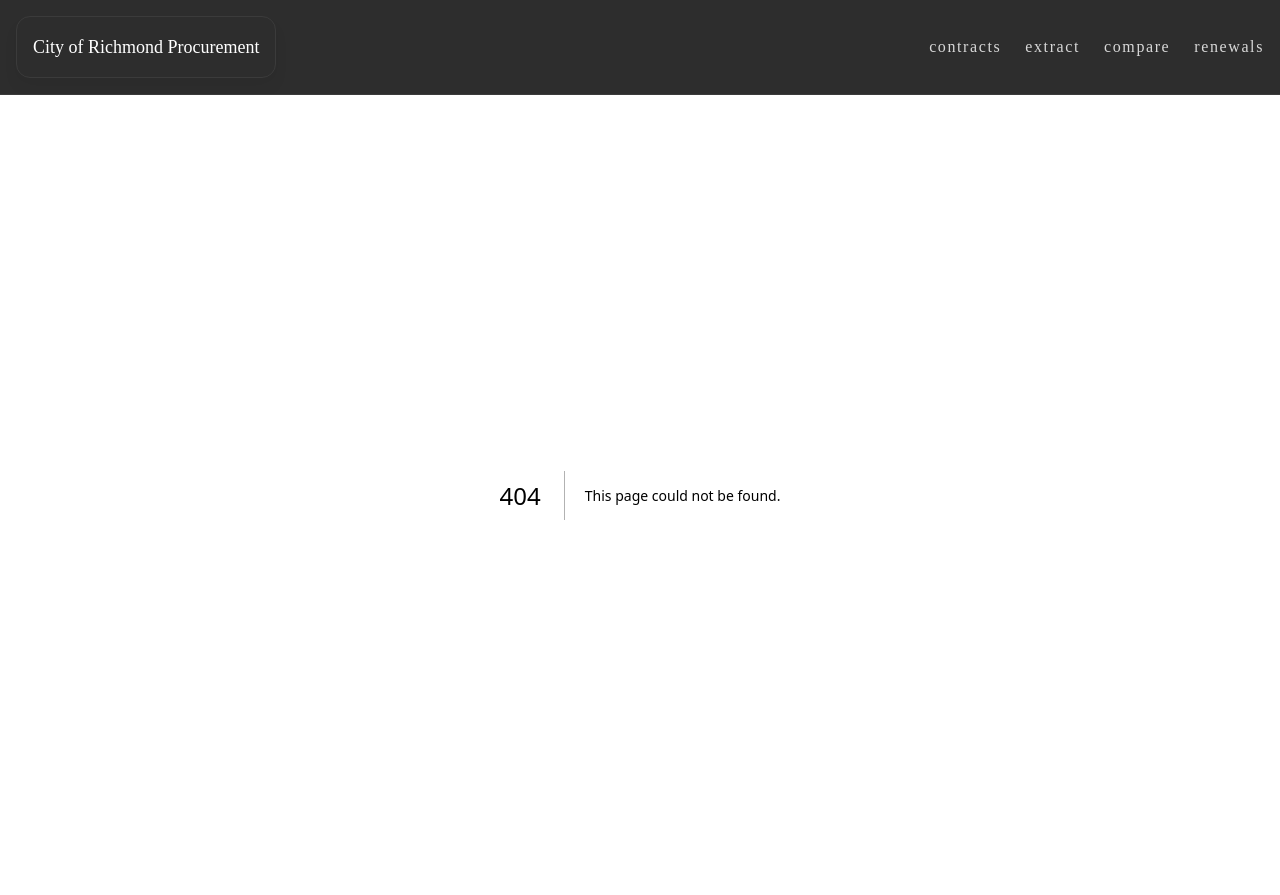
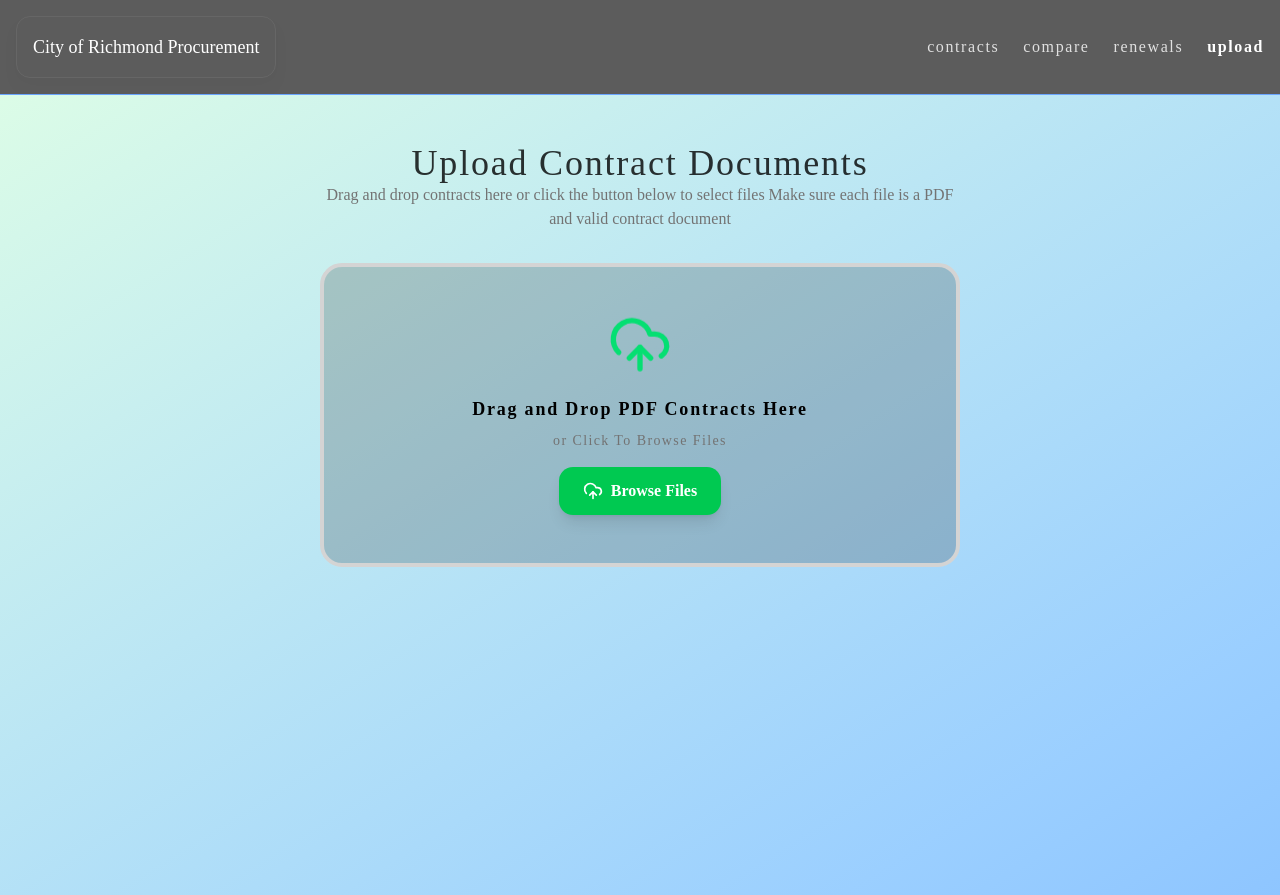
Before and after one commit to ricksond/open-city-webapp, a Next.js app in the folder my-app/: page /upload in a window 1280 px wide. Before the commit this address had no page. Built offline with nearby package versions, Linux system fonts and the light colour scheme.

Commit message:
Update 1

```diff
--- a/my-app/app/extract/page.tsx
+++ /dev/null
@@ -1,9 +0,0 @@
-import React from 'react'
-
-const ExtractPage = () => {
-  return (
-    <div>ExtractPage</div>
-  )
-}
-
-export default ExtractPage;
--- /dev/null
+++ b/my-app/app/upload/page.tsx
@@ -0,0 +1,10 @@
+import React from 'react'
+import UploadPage from '@/components/upload/UploadPage'
+
+export default function Upload(){
+  return (
+    <div>
+        <UploadPage />
+    </div>
+  )
+}
--- a/my-app/components/layouts/NavBar.tsx
+++ b/my-app/components/layouts/NavBar.tsx
@@ -10,13 +10,13 @@ const NavBar = () => {
 
     const navItems=[
         {name:"contracts",href:"/contracts"},
-        {name:"extract",href:"/extract"},
         {name:"compare",href:"/compare"},
         {name:"renewals",href:"/renewals"},
+        {name:"upload",href:"/upload"},
     ]
 
   return (
-    <div className='border-b border-neutral-800 bg-neutral-900 opacity-90 sticky top-0 z-50'>
+    <div className='border-b border-blue-500 bg-neutral-900 opacity-70 top-0 z-50'>
         <div className='max-w-7xl mx-auto flex items-center justify-between p-4'>
             <motion.div whileHover={{scale:1.1}} className='rounded-xl border border-neutral-800 bg-neutral-900 p-4 md:text-5xl lg:text-6xl p4 shadow-lg'>
                 <h1 className=' text-lg text-white hover:text-white'><Link href="/">City of Richmond Procurement</Link></h1>
--- /dev/null
+++ b/my-app/components/upload/UploadPage.tsx
@@ -0,0 +1,118 @@
+"use client";
+import {useState,useRef} from "react"
+import React from "react";
+import { AnimatePresence,motion } from "framer-motion";
+import toast, { Toaster } from "react-hot-toast";
+import { UploadCloud,FileText, X } from "lucide-react";
+
+
+export default function UploadPage(){
+    const [files,setFiles]=useState<File[]>([]);
+    const [dragging,setDragging]=useState(false);
+    const [uploading,setUploading]=useState(false);
+    const fileInputRef=useRef<HTMLInputElement>(null);
+
+    const handleBrowseClick=()=>{
+        fileInputRef.current?.click();
+    }
+    // Handle files
+    const handleFiles=(newfiles:FileList|null)=>{
+        if(!newfiles) return;
+        const fileArray=Array.from(newfiles).filter((file)=>file.type === "application/pdf");
+        setFiles((prev)=>[...prev,...fileArray]);
+    };
+
+    // Handle drops
+    const handleDrops=(e:React.DragEvent<HTMLDivElement>)=>{
+        e.preventDefault();
+        setDragging(false);
+        handleFiles(e.dataTransfer.files);
+    }
+    // Remove File
+    const removeFile=(index:number)=>{
+        setFiles((prev)=>prev.filter((_,i)=>i!==index));
+    };
+    // Upload files
+    const handleUpload=async()=>{
+        if(files.length===0) {
+            toast.error("No files to Upload");
+            return;
+        }
+        setUploading(true);
+        // animate or mock api call
+        await new Promise((res)=>setTimeout(res,500));
+
+        setUploading(false);
+        setFiles([]);
+        toast.success("Files uploaded successfully");
+    };
+
+    return (
+        <motion.div className="min-h-screen w-full bg-linear-to-br from-green-100 to-blue-300">
+        <motion.div initial={{opacity:0,y:20}} animate={{opacity:1,y:0}} transition={{duration:0.8}} className="max-w-2xl mx-auto px-4 py-12">
+            <Toaster position="top-right" />
+
+            <h1 className="text-4xl font-medium opacity-80 text-black tracking-wider text-center">Upload Contract Documents</h1>
+            <p className="text-neutral-500 text-center mb-8">Drag and drop contracts here or click the button below  to select files
+                Make sure each file is a PDF and valid contract document
+            </p>
+            <motion.div
+            onDragOver={(e)=>{
+                e.preventDefault();
+                setDragging(true);}}
+            onDragLeave={()=>{
+                setDragging(false);
+            }}
+            onDrop={handleDrops}
+            whileHover={{scale:1.02}}
+            initial={{opacity:0,y:30}}
+            animate={{opacity:1,y:0}}
+            className={`relative flex flex-col items-center justify-center border-4 border-green rounded-3xl p-12 cursor-pointer transition-colors ${dragging ? "border-green-400 bg-green-900/20" : "border-neutral-300 hover:border-green-400 bg-neutral-900/20"}`}>
+                <UploadCloud className="w-16 h-16 text-green-400 mb-4  animate-bounce" />
+                <p className="text-black text-lg font-semibold tracking-widest mb-2">Drag and Drop PDF Contracts Here</p>
+                <p className="text-neutral-500 text-sm mb-4 tracking-widest">or Click To Browse Files</p>
+                <button
+                   type="button"
+                   onClick={handleBrowseClick}
+                   className="flex items-center gap-2 px-6 py-3 rounded-xl bg-green-500 text-white font-semibold hover:bg-green-600 transition shadow-lg"
+                    >
+                    <UploadCloud className="w-5 h-5" /> {uploading ? "Uploading...": "Browse Files"}
+                </button>
+                  <input
+                  type="file"
+                  multiple
+                  ref={fileInputRef}
+                  accept="application/pdf"
+                  className="hidden"
+                  onChange={(e) => handleFiles(e.target.files)}
+                  />
+            </motion.div>
+            <AnimatePresence>
+                {files.length > 0 && (
+                    <motion.div
+                    initial={{opacity:0,y:20}}
+                    animate={{opacity:1,y:0}}
+                    exit={{opacity:0,y:-20}}
+                    className="mt-8 grid grid-cols-1 sm:grid-cols-3 gap-4"
+                    >
+                       {files.map((file,index)=>(
+                        <motion.div
+                         key={index}
+                        whileHover={{scale:1.02}}
+                        className="flex items-center justify-between bg-neutral-800 p-4 rounded-2xl shadow-lg border border-neutral-700">
+                            <div className="flex items-center gap-3">
+                            <FileText className="w-8 h-8 text-green-400" />
+                            <p className="text-white font-semibold text-sm tracking-wide">{file.name}</p>
+                            </div>
+                            <button onClick={()=> removeFile(index)}>
+                                <X className="w-5 h-5 text-netural-400 hover:text-red-500 transition"/>
+                            </button>
+                        </motion.div>
+                       ))}
+                    </motion.div>
+                )}
+            </AnimatePresence>
+            </motion.div>
+    </motion.div>
+    )
+}
```
